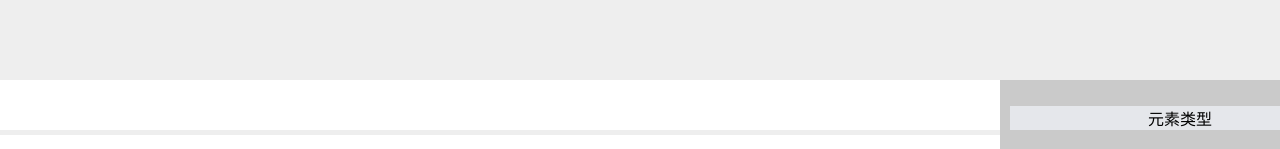
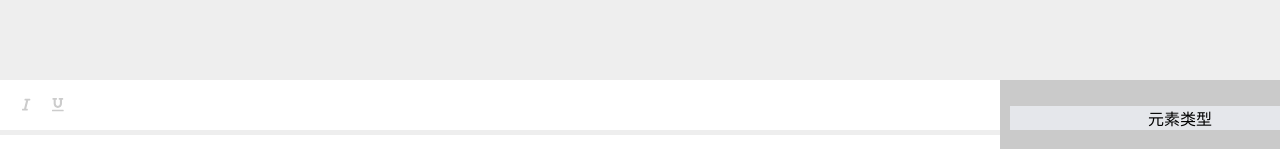
Before and after one commit to Tony-Jack2017/RichTextEditor, a React (Create React App) app: page / in a window 1280 px wide. Shown: the top 149 px of the page. Built offline with nearby package versions, Linux system fonts and the light colour scheme.

Commit message:
添加斜体下滑线

```diff
--- a/src/common/command/index.js
+++ b/src/common/command/index.js
@@ -1,45 +1,41 @@
 import {Transforms, Text, Editor} from 'slate'
 
 // Define our own custom set of helpers.
+
+
+
 const CustomCommand = {
 
-  isBoldActive(editor) {
+  isMarkActive(editor, format){
     const marks = Editor.marks(editor)
-    return marks ? marks['bold'] === true : false
+    return marks ? marks[format] === true : false
   },
 
-  isCodeBlockActive(editor) {
+  isBlockMarkActive(editor, type){
     const [match] = Editor.nodes(editor, {
-      match: n => n.type === 'code'
+      match: n => n.type === type
     })
     return !!match
   },
 
-  isItalicMarkActive(editor) {
-    const [match] = Editor.nodes(editor, {
-      match: n => n.italic === true,
-      universal: true
-    })
-    return !!match
-  },
-
-  toggleBoldMark(editor) {
-    const isActive = CustomCommand.isBoldActive(editor)
+  toggleMark(editor, format) {
+    const isActive = CustomCommand.isMarkActive(editor, format)
     Transforms.setNodes(
       editor,
-      {bold: isActive ? null : true},
+      {[format]: isActive ? null : true},
       {
         match: n => Text.isText(n),
         split: true
       }
     )
   },
-  toggleCodeBlock(editor) {
-    const isActive = CustomCommand.isCodeBlockActive(editor)
+
+  toggleBlock(editor, type) {
+    const isActive = CustomCommand.isBlockMarkActive(editor, type)
     Transforms.setNodes(
       editor,
-      {type: isActive ? null : 'code'},
-      {match: n => Editor.isBlock(editor, n)}
+      { type: isActive ? null : type },
+      { match: n => Editor.isBlock(editor, n) }
     )
   },
 }
--- a/src/common/components/Icon/index.jsx
+++ b/src/common/components/Icon/index.jsx
@@ -2,7 +2,7 @@ import {FontAwesomeIcon} from '@fortawesome/react-fontawesome'
 
 const Icon = (prop) => {
   return (
-    <FontAwesomeIcon icon={prop.icon} size='1x' style={{color: prop.active ? 'red' : 'black'}}/>
+    <FontAwesomeIcon icon={prop.icon} size='1x' style={{color: prop.active ? 'black' : '#CCCCCC'}}/>
   )
 
 }
--- a/src/common/components/Node/CodeElement/index.jsx
+++ b/src/common/components/Node/CodeElement/index.jsx
@@ -1,3 +1,5 @@
+import "./index.module.scss"
+
 const CodeElement = props => {
   return (
     <pre {...props.attributes}>
--- /dev/null
+++ b/src/common/components/Node/CodeElement/index.module.scss
@@ -0,0 +1,3 @@
+pre {
+  background: darkgrey;
+}
--- a/src/common/components/Node/ContainerElement/index.jsx
+++ b/src/common/components/Node/ContainerElement/index.jsx
@@ -1,6 +1,8 @@
-const ContainerElement = () => {
+const ContainerElement = (props) => {
   return (
-    <div style={{margin: '20px auto'}}></div>
+    <div style={{margin: '20px auto'}} {...props.attributes}>
+      {props.children}
+    </div>
   )
 }
 
--- a/src/components/TextEditor/components/MenuTab/components/Button/index.jsx
+++ b/src/components/TextEditor/components/MenuTab/components/Button/index.jsx
@@ -7,23 +7,40 @@ const Button = (props) => {
 
   const editor = useSlate()
 
-  console.log(editor)
-
   const handleMouseDown = (e) => {
     e.preventDefault()
     switch(props.format) {
       case 'bold':
-        CustomCommand.toggleBoldMark(editor)
+        CustomCommand.toggleMark(editor, 'bold')
+        break
+      case 'italic':
+        CustomCommand.toggleMark(editor, 'italic')
+        break
+      case 'underline':
+        CustomCommand.toggleMark(editor, 'underline')
         break
       case 'code':
-        CustomCommand.toggleCodeBlock(editor)
+        CustomCommand.toggleBlock(editor, 'code')
         break
+    }
+  }
+
+  const judgeFormat = (format) => {
+    switch(format) {
+      case 'bold':
+        return CustomCommand.isMarkActive(editor, 'bold')
+      case 'italic':
+        return CustomCommand.isMarkActive(editor, 'italic')
+      case 'underline':
+        return CustomCommand.isMarkActive(editor, 'underline')
+      case 'code':
+        return CustomCommand.isBlockMarkActive(editor, 'code')
     }
   }
 
   return (
     <button onMouseDown={handleMouseDown}>
-      <Icon icon={props.format} active={CustomCommand.isBoldActive(editor)}/>
+      <Icon icon={props.format} active={judgeFormat(props.format)}/>
     </button>
   )
 }
--- a/src/components/TextEditor/components/MenuTab/index.jsx
+++ b/src/components/TextEditor/components/MenuTab/index.jsx
@@ -10,15 +10,15 @@ const MenuTab = () => {
         <li>
           <Button format={"bold"}></Button>
         </li>
-        {/*<li>*/}
-        {/*  <Button format={"code"}></Button>*/}
-        {/*</li>*/}
-        {/*<li>*/}
-        {/*  <Button format={"italic"}></Button>*/}
-        {/*</li>*/}
-        {/*<li>*/}
-        {/*  <Button format={"underline"}></Button>*/}
-        {/*</li>*/}
+        <li>
+          <Button format={"code"}></Button>
+        </li>
+        <li>
+          <Button format={"italic"}></Button>
+        </li>
+        <li>
+          <Button format={"underline"}></Button>
+        </li>
       </ul>
     </Fragment>
   );
```
Also changed, not shown: src/common/command/element_type.js (added, +20 -0 lines), src/common/components/Node/LinkElement/index.jsx (added, +7 -0 lines).
